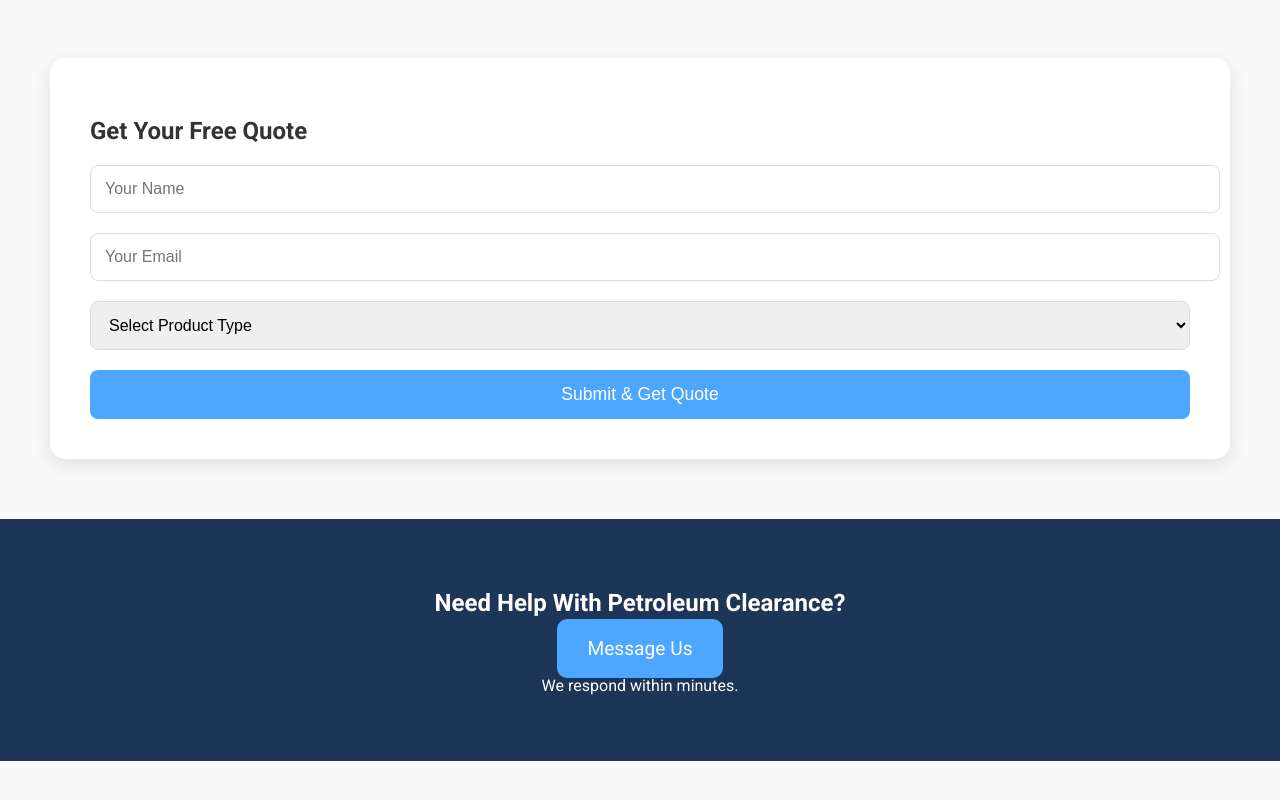
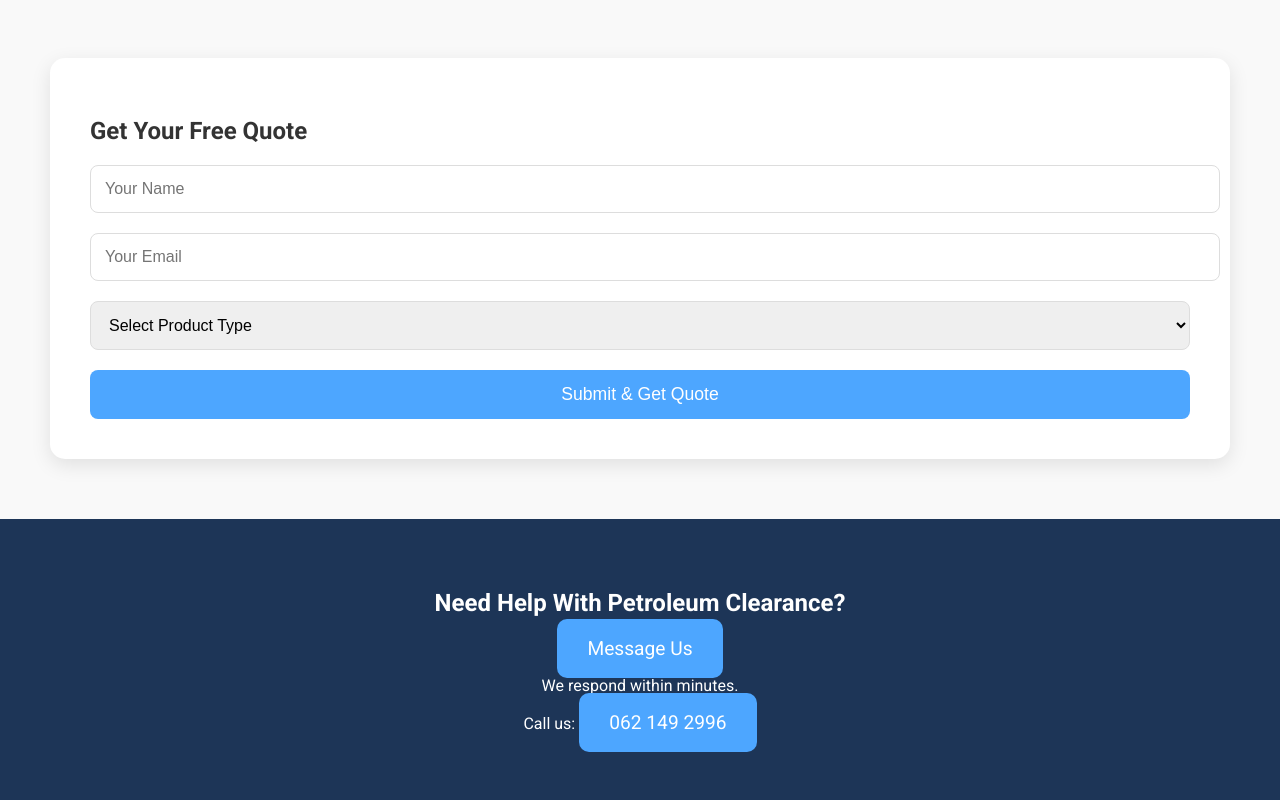
Before and after one commit to Cleartradelogistics/cleartrade-landing, a plain HTML site: page index.html in a window 1280 px wide. Shown: the part 1463-2263 px from the top of the page. Before the commit the page ends 2224 px from the top, so only its background shows below. Drawn offline with Linux system fonts and the light colour scheme.

Commit message:
Update index.html

```diff
--- a/index.html
+++ b/index.html
@@ -89,6 +89,7 @@
     <h2>Need Help With Petroleum Clearance?</h2>
     <a href="https://wa.me/27621492996" target="_blank">Message Us</a>
     <p>We respond within minutes.</p>
+    <p>Call us: <a href="tel:+27621492996" style="text-decoration: none; color: inherit;">062 149 2996</a></p>
   </footer>
 
   <script>
```
